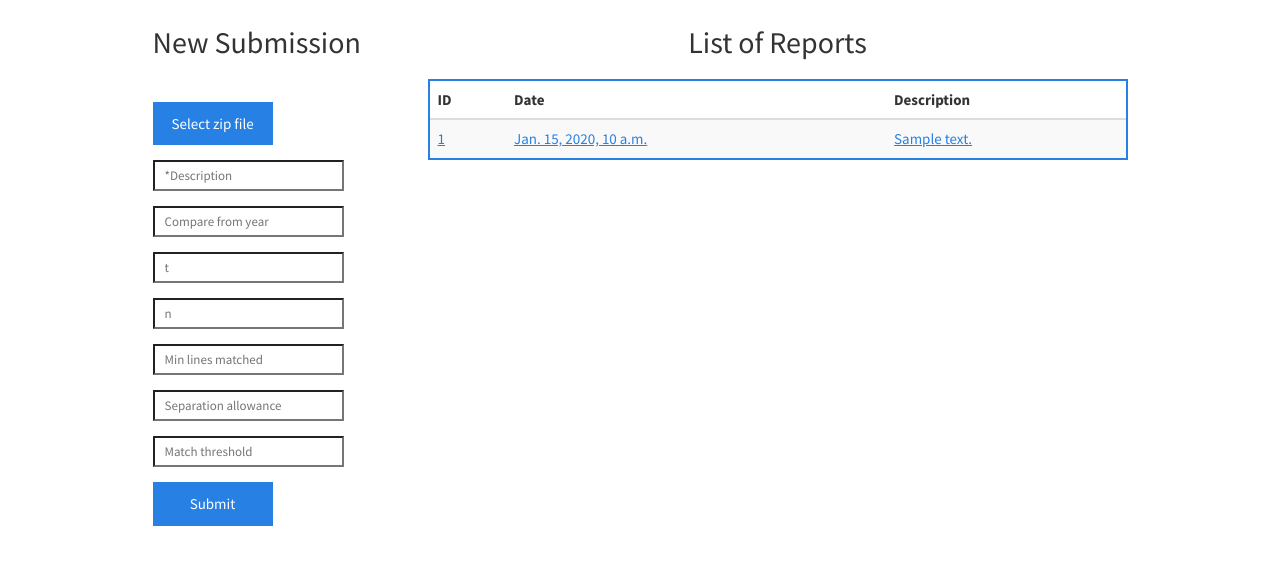
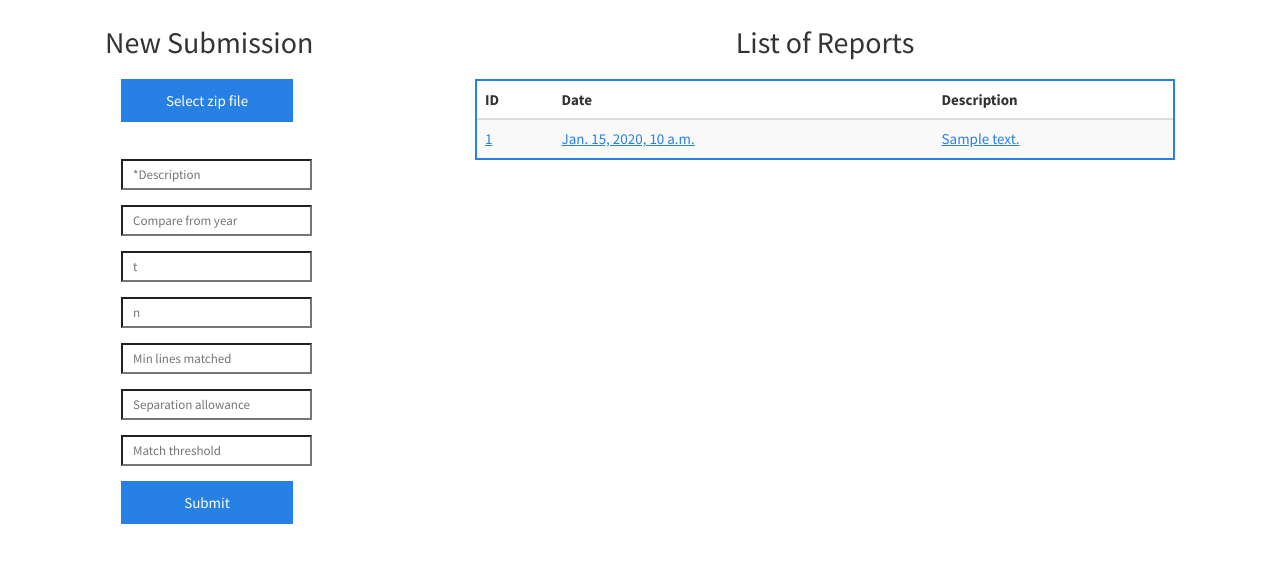
Before and after one commit to ornotandrew/cheaters, a Django app: page /report/list/ in a window 1280 px wide. Shown: the part 52-617 px from the top of the page. Run offline with Django 3.2, Linux system fonts and the light colour scheme; tables that the repository leaves empty hold one stand-in row (values such as "Sample post"); some libraries are stand-ins or nearby versions.

Commit message:
Made the upload form sit nicer on the page

```diff
--- a/app/static/css/site.css
+++ b/app/static/css/site.css
@@ -70,16 +70,24 @@
 }
 
 .upload-form-container {
-    width: 275px;
+    margin-right: 10px;
+}
 
+#uploadform {
+    margin-left: 16px;
 }
 
 .upload-form-container input[type="submit"], input[type="button"] {
-    width: 120px;
+    width: 172px;
 }
 
 .file-input-hidden {
+    height: 0px;
     visibility: hidden;
+}
+
+#id_file_name {
+    width: 172px;
 }
 
 .filename-for-api {
```
